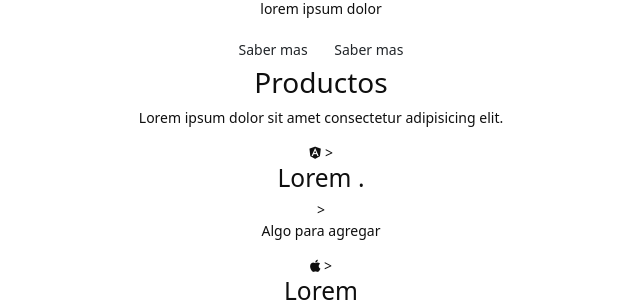
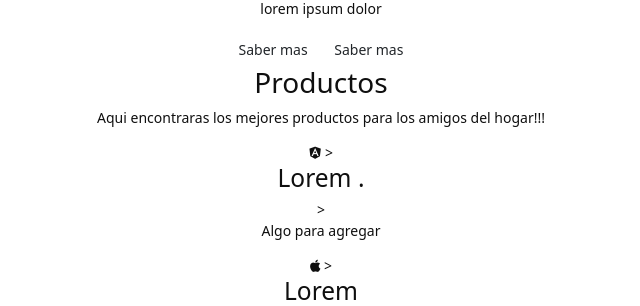
Before and after one commit to CamiloSalazar89/ProyectoFinal, a Django app: page / in a window 1280 px wide. Shown: the part 163-469 px from the top of the page, without its empty margins (319-959 px from the left). Run offline with Django 3.2, Linux system fonts and the light colour scheme.

Commit message:
Update base.html

```diff
--- a/Libreria/templates/base.html
+++ b/Libreria/templates/base.html
@@ -57,7 +57,7 @@
 
         <h2 class='title'>Productos</h2>
         <p>
-          Lorem ipsum dolor sit amet consectetur adipisicing elit.
+          Aqui encontraras los mejores productos para los amigos del hogar!!!
         </p>
 
         <div class = 'box'>
```
